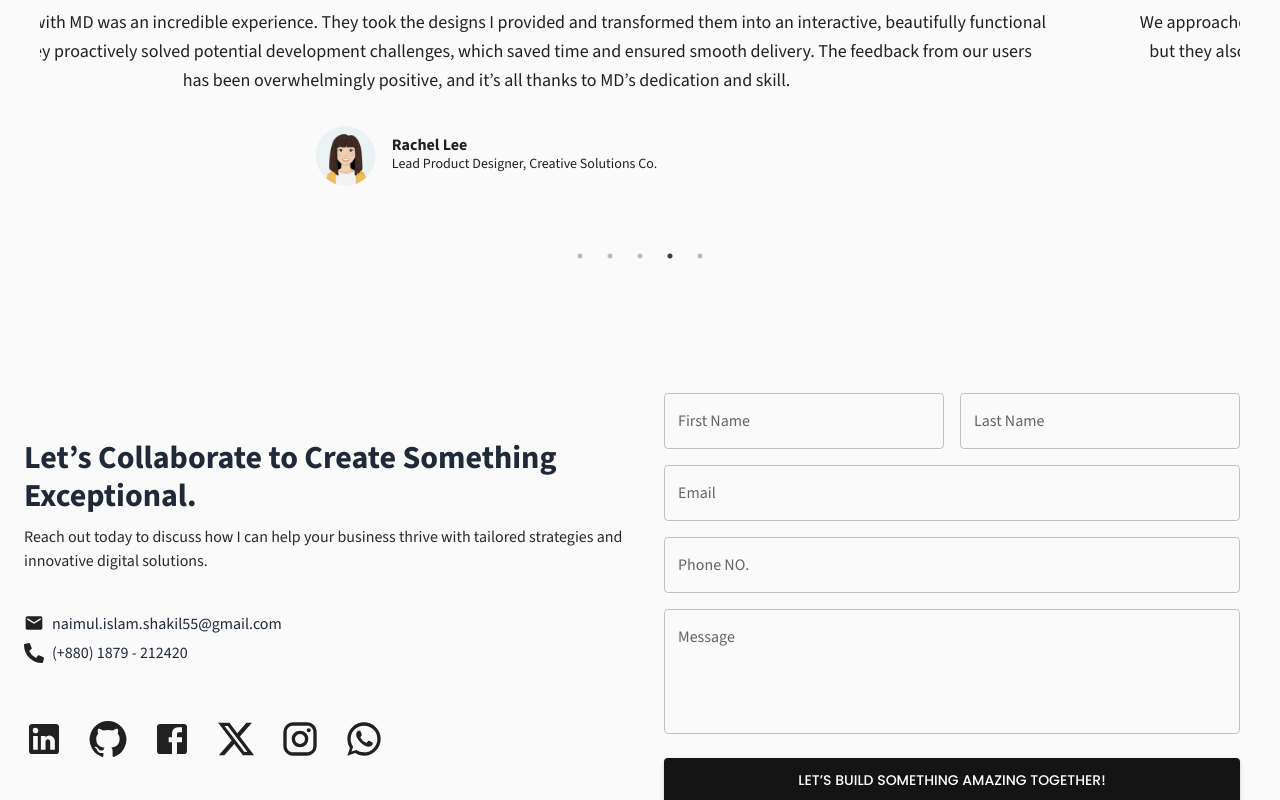
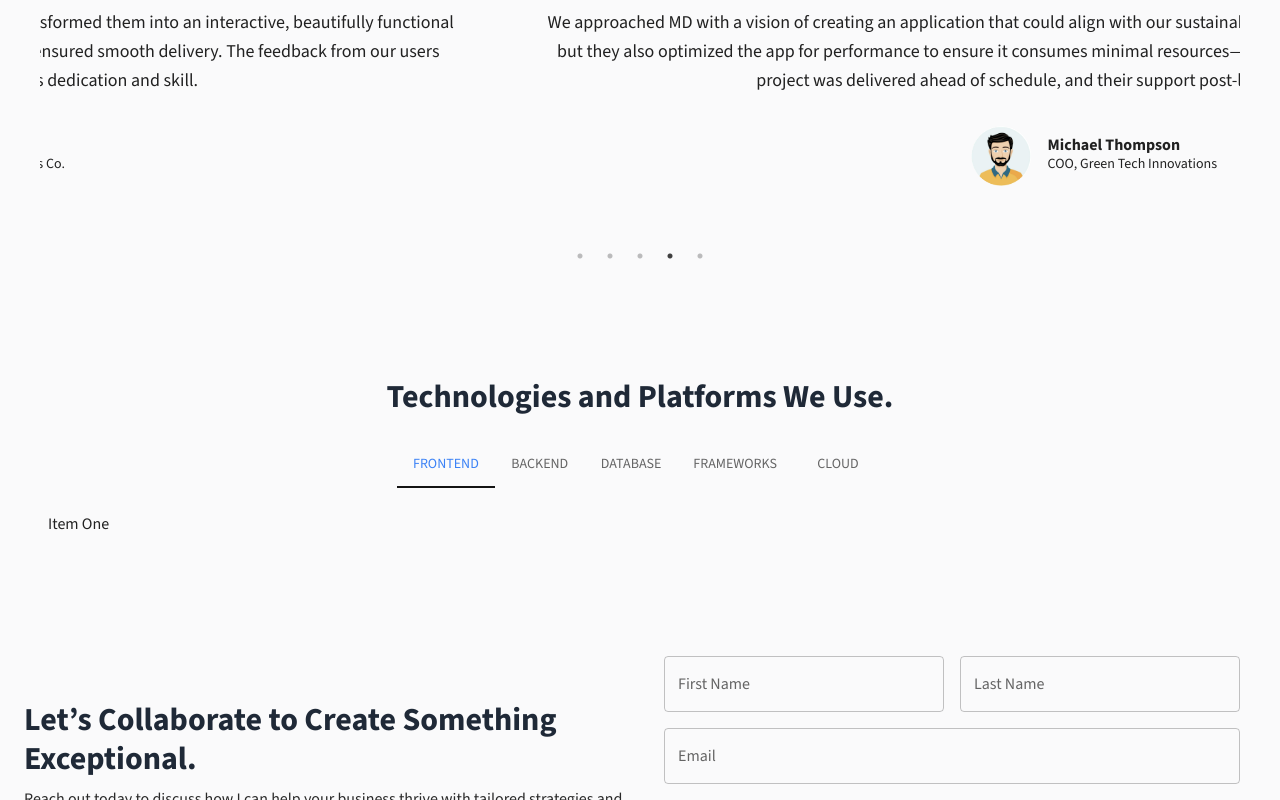
Before and after one commit to naimulislamshakil/naimul_portfolio, a React (Vite) app: page / in a window 1280 px wide. Shown: the part 4222-5022 px from the top of the page. Built offline with nearby package versions, Linux system fonts and the light colour scheme.

Commit message:
start techonology section

```diff
--- a/package.json
+++ b/package.json
@@ -14,6 +14,7 @@
     "@emotion/styled": "^11.14.0",
     "@hookform/resolvers": "^4.1.3",
     "@mui/icons-material": "^6.4.8",
+    "@mui/lab": "^6.0.0-beta.31",
     "@mui/material": "^6.4.8",
     "@mui/styled-engine-sc": "^6.4.3",
     "react": "^19.0.0",
--- a/src/App.css
+++ b/src/App.css
@@ -9,6 +9,9 @@ html {
 html.dark-mode {
 	--cursor-color: #fff;
 }
+.text{
+	font-family: 'Source Sans 3', serif !important;
+}
 
 nav {
 	font-family: 'Source Sans 3', serif !important;
--- /dev/null
+++ b/src/Compoments/Technology.jsx
@@ -0,0 +1,60 @@
+import { Box, Container, Typography, useTheme } from '@mui/material';
+import Tab from '@mui/material/Tab';
+import TabContext from '@mui/lab/TabContext';
+import TabList from '@mui/lab/TabList';
+import TabPanel from '@mui/lab/TabPanel';
+import { useState } from 'react';
+
+const Technology = () => {
+	const theme = useTheme();
+	const [value, setValue] = useState('1');
+
+	const handleChange = (event, newValue) => {
+		setValue(newValue);
+	};
+	return (
+		<Container maxWidth="xl" sx={{ py: 5 }}>
+			<Typography
+				variant="h2"
+				fontWeight={700}
+				sx={{
+					color: theme.palette.mode === 'light' ? '#1F2937' : '#F3F4F6',
+				}}
+				textAlign="center"
+			>
+				Technologies and Platforms We Use.
+			</Typography>
+
+			<Box sx={{ width: '100%', typography: 'body1', mt: 3 }}>
+				<TabContext value={value}>
+					<Box>
+						<TabList
+							centered
+							onChange={handleChange}
+							aria-label="lab API tabs example"
+							TabIndicatorProps={{
+								style: {
+									background:
+										theme.palette.mode === 'light' ? '#141414' : '#fff	',
+								},
+							}}
+						>
+							<Tab className="text" label="Frontend" value="1" />
+
+							<Tab className="text" label="Backend" value="2" />
+							<Tab className="text" label="Database" value="3" />
+							<Tab className="text" label="Frameworks" value="4" />
+							<Tab className="text" label="Cloud" value="5" />
+						</TabList>
+					</Box>
+
+					<TabPanel value="1">Item One</TabPanel>
+					<TabPanel value="2">Item Two</TabPanel>
+					<TabPanel value="3">Item Three</TabPanel>
+				</TabContext>
+			</Box>
+		</Container>
+	);
+};
+
+export default Technology;
--- a/src/Pages/HomePage.jsx
+++ b/src/Pages/HomePage.jsx
@@ -6,6 +6,7 @@ import Service from '../Compoments/Service';
 import Portfolio from '../Compoments/Portfolio';
 import Testminial from '../Compoments/Testminial';
 import ContactUs from '../Compoments/ContactUs';
+import Technology from '../Compoments/Technology';
 
 const HomePage = () => {
 	return (
@@ -17,6 +18,7 @@ const HomePage = () => {
 			<Service />
 			<Portfolio />
 			<Testminial />
+			<Technology />
 			<ContactUs />
 		</>
 	);
```
Also changed, not shown: 1 other file (tests, documents, lock files or other folders).
